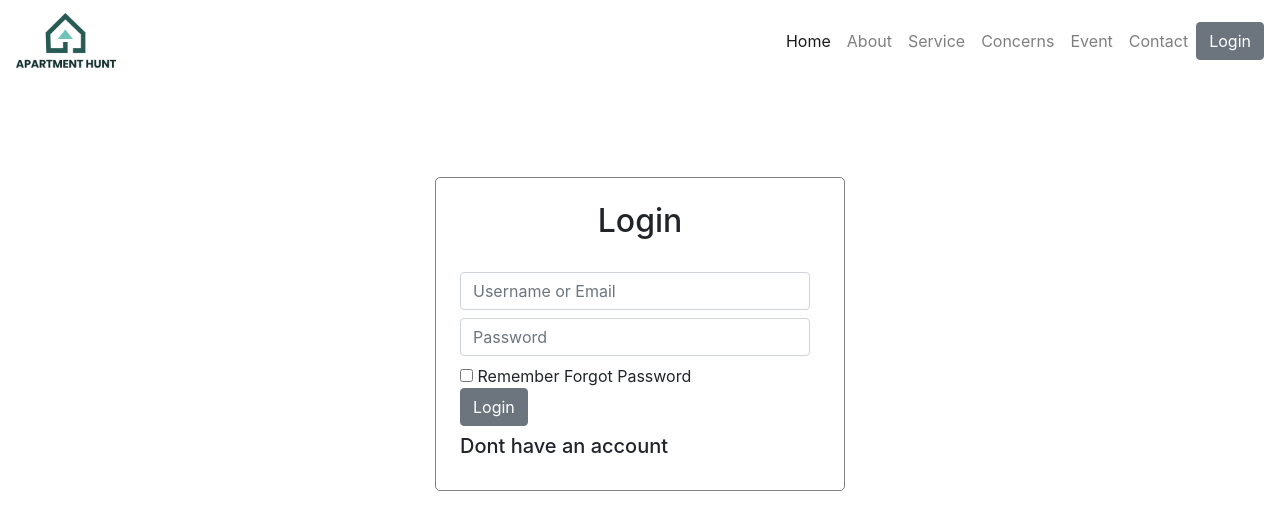
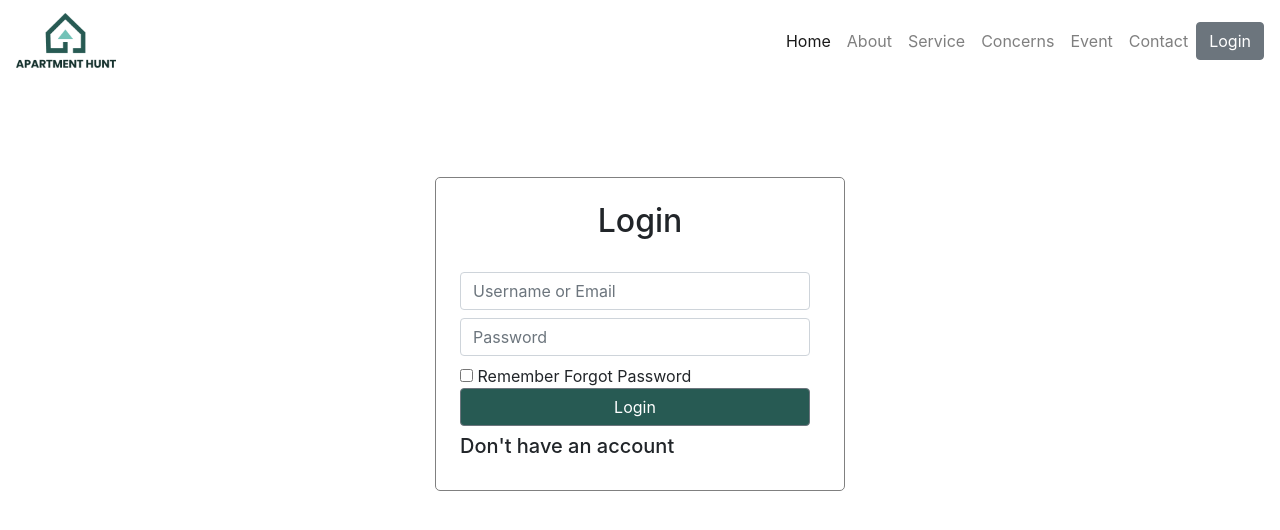
Before and after one commit to Iftesum-Zami/apartment-hunt-client, a React (Create React App) app: page /login in a window 1280 px wide. Shown: the top 530 px of the page. Built offline with nearby package versions, Linux system fonts and the light colour scheme.

Commit message:
login button width change

```diff
--- a/src/Components/Login/Login.js
+++ b/src/Components/Login/Login.js
@@ -17,8 +17,8 @@ const Login = () => {
                             <input style={{width: '350px'}} type="text" class="form-control mb-2" id="inlineFormInput" placeholder="Password "/>
                             <input type="checkBox"/> <span>Remember</span> <span>Forgot Password</span>
                             <br/>
-                            <button type="submit" class="btn btn-secondary mb-2">Login</button>
-                            <h5>Dont have an account</h5>
+                            <button type="submit" class="btn btn-secondary mb-2" style={{backgroundColor: "#275A53", width: "350px"}}>Login</button>
+                            <h5>Don't have an account</h5>
                         </div>
                         <div class="col-auto">
                             {/* <button type="submit" class="btn btn-secondary mb-2">Find Now</button> */}
```
